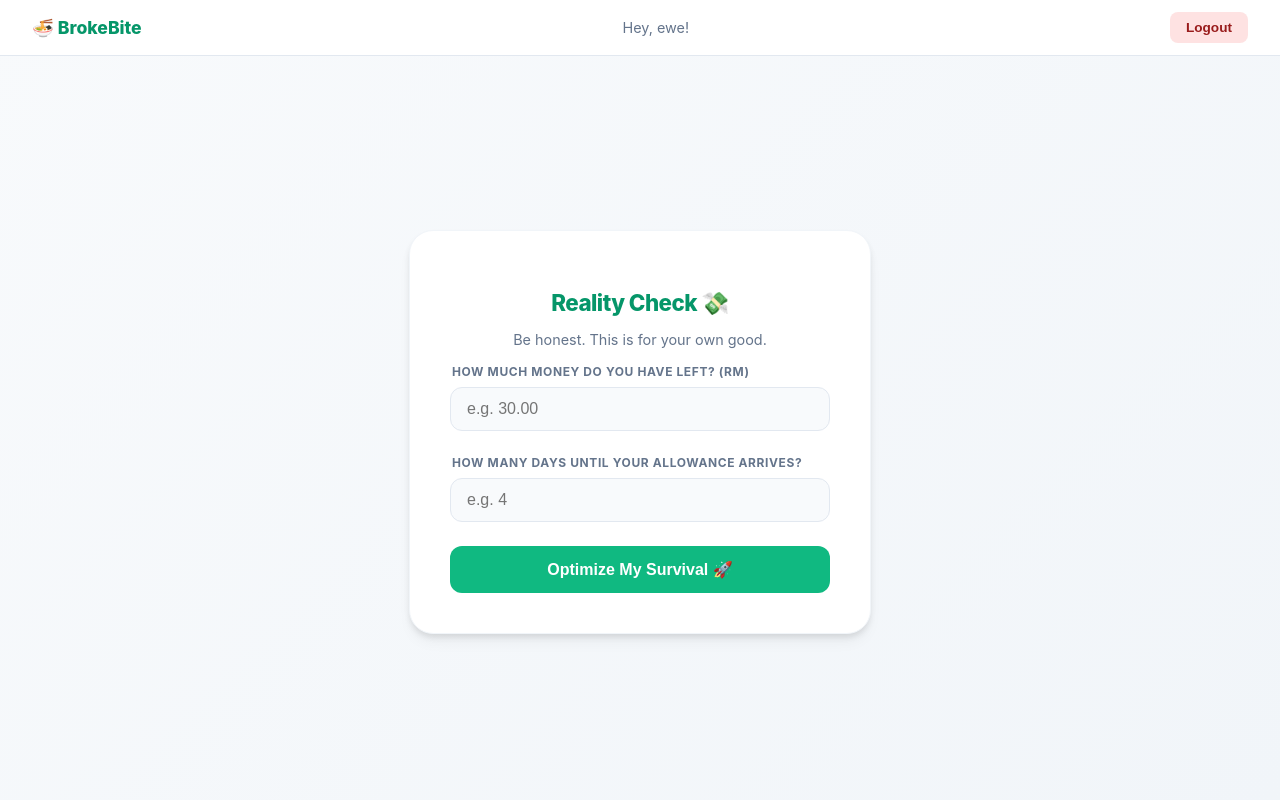
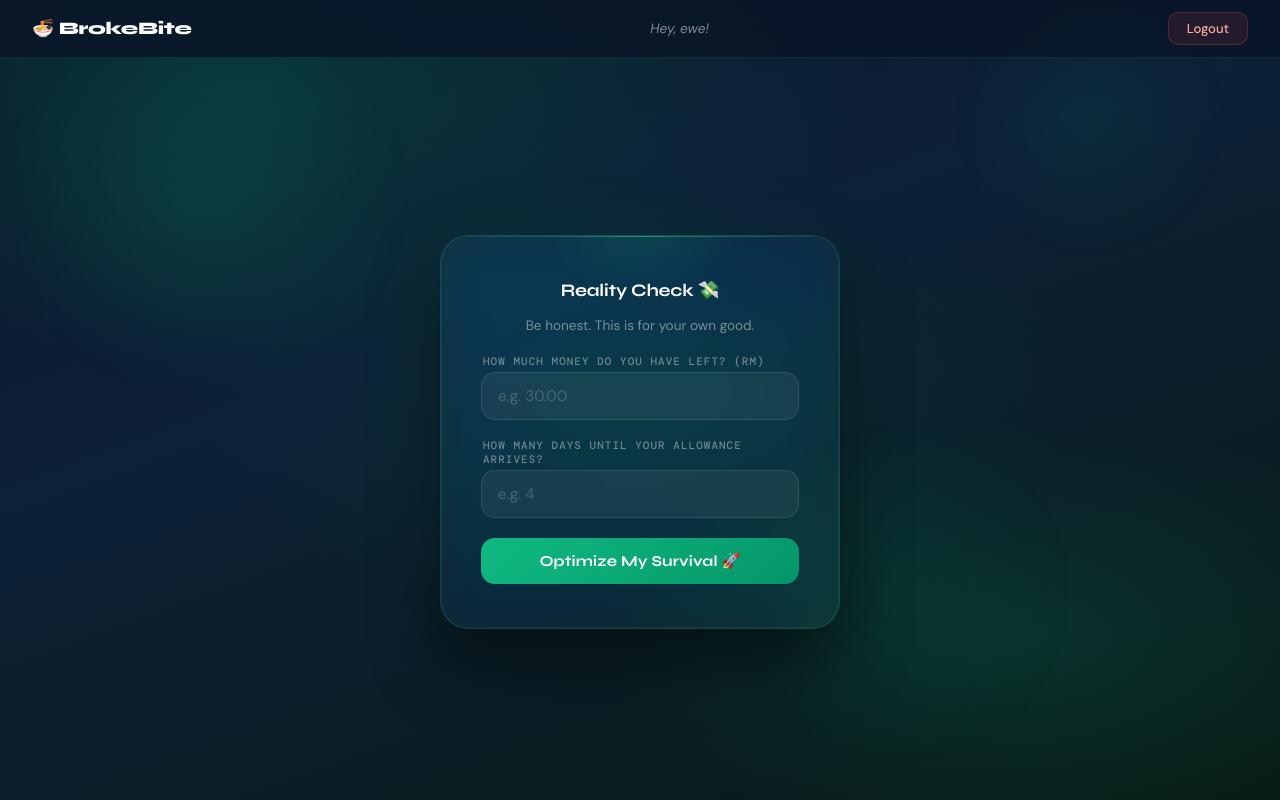
Before and after one commit to choongkarhung/GitExercise-G072, a Flask app: page /setup in a window 1280 px wide. Run offline with Flask 3, Linux system fonts and the light colour scheme; a user stored in the database is signed in.

Commit message:
Finished background.

```diff
--- a/static/style.css
+++ b/static/style.css
@@ -1,196 +1,383 @@
+@import url('https://fonts.googleapis.com/css2?family=Syne:wght@400;600;700;800&family=DM+Sans:ital,wght@0,300;0,400;0,500;1,400&family=DM+Mono:wght@400;500&display=swap');
+
+/* ── BASE ── */
+*, *::before, *::after {
+    box-sizing: border-box;
+    margin: 0;
+    padding: 0;
+}
+
+:root {
+    --green:       #059669;
+    --green-mid:   #10b981;
+    --green-light: #d1fae5;
+    --green-glow:  rgba(16, 185, 129, 0.18);
+    --red-light:   #fee2e2;
+    --red-mid:     #fca5a5;
+    --red-dark:    #991b1b;
+    --ink:         #0f172a;
+    --ink-mid:     #1e293b;
+    --ink-soft:    #64748b;
+    --border:      #e2e8f0;
+    --surface:     #f8fafc;
+    --white:       #ffffff;
+}
+
+/* ─ANIMATED BACKGROUND */
 body {
-    background: linear-gradient(135deg, #f8fafc 0%, #f1f5f9 100%);
-    font-family: -apple-system, BlinkMacSystemFont, "Segoe UI", Roboto, Helvetica, Arial, sans-serif;
+    font-family: 'DM Sans', sans-serif;
+    min-height: 100vh;
     display: flex;
     justify-content: center;
     align-items: center;
-    min-height: 100vh;
-    margin: 0;
-    color: #1e293b;
-    padding-top: 64px; /* so navbar doesn't cover content */
-    box-sizing: border-box;
+    padding-top: 64px;
+    color: var(--ink);
+    position: relative;
+    overflow-x: hidden;
+    background: #0a1628;
 }
 
-/* Brand header on login page */
+/* Deep dark base layer */
+body::before {
+    content: '';
+    position: fixed;
+    inset: 0;
+    background:
+        radial-gradient(ellipse 80% 60% at 20% 10%, rgba(5, 150, 105, 0.22) 0%, transparent 60%),
+        radial-gradient(ellipse 60% 50% at 80% 80%, rgba(16, 185, 129, 0.14) 0%, transparent 55%),
+        radial-gradient(ellipse 50% 40% at 50% 50%, rgba(6, 78, 59, 0.3) 0%, transparent 70%),
+        linear-gradient(160deg, #0a1628 0%, #0d2137 40%, #071a14 100%);
+    z-index: -2;
+}
+
+/* Floating orbs layer */
+body::after {
+    content: '';
+    position: fixed;
+    inset: 0;
+    background:
+        radial-gradient(circle 300px at 15% 25%, rgba(16, 185, 129, 0.12) 0%, transparent 70%),
+        radial-gradient(circle 200px at 85% 15%, rgba(5, 150, 105, 0.1) 0%, transparent 70%),
+        radial-gradient(circle 250px at 70% 75%, rgba(6, 95, 70, 0.15) 0%, transparent 70%);
+    z-index: -1;
+    animation: orb-drift 12s ease-in-out infinite alternate;
+}
+
+@keyframes orb-drift {
+    0%   { transform: translate(0, 0) scale(1); }
+    33%  { transform: translate(-20px, 15px) scale(1.05); }
+    66%  { transform: translate(15px, -10px) scale(0.97); }
+    100% { transform: translate(-10px, 20px) scale(1.03); }
+}
+
+.grid-overlay {
+    position: fixed;
+    inset: 0;
+    z-index: -1;
+    background-image: radial-gradient(circle, rgba(16, 185, 129, 0.08) 1px, transparent 1px);
+    background-size: 32px 32px;
+    pointer-events: none;
+}
+
+.container {
+    background: rgba(255, 255, 255, 0.04);
+    backdrop-filter: blur(24px) saturate(180%);
+    -webkit-backdrop-filter: blur(24px) saturate(180%);
+    padding: 44px 40px;
+    border-radius: 28px;
+    border: 1px solid rgba(16, 185, 129, 0.2);
+    box-shadow:
+        0 0 0 1px rgba(255,255,255,0.04) inset,
+        0 32px 64px rgba(0,0,0,0.5),
+        0 0 80px rgba(16, 185, 129, 0.06);
+    width: 400px;
+    text-align: center;
+    position: relative;
+    overflow: hidden;
+    animation: card-in 0.6s cubic-bezier(0.16, 1, 0.3, 1) both;
+}
+
+@keyframes card-in {
+    from { opacity: 0; transform: translateY(24px) scale(0.97); }
+    to   { opacity: 1; transform: translateY(0) scale(1); }
+}
+
+.container::before {
+    content: '';
+    position: absolute;
+    top: 0; left: 0; right: 0;
+    height: 1px;
+    background: linear-gradient(90deg,
+        transparent 0%,
+        rgba(16, 185, 129, 0.6) 30%,
+        rgba(52, 211, 153, 0.9) 50%,
+        rgba(16, 185, 129, 0.6) 70%,
+        transparent 100%);
+    animation: shimmer 3s ease-in-out infinite;
+}
+
+@keyframes shimmer {
+    0%, 100% { opacity: 0.4; }
+    50%       { opacity: 1; }
+}
+
+.container::after {
+    content: '';
+    position: absolute;
+    top: -60px; left: 50%;
+    transform: translateX(-50%);
+    width: 200px; height: 120px;
+    background: radial-gradient(ellipse, rgba(16, 185, 129, 0.12) 0%, transparent 70%);
+    pointer-events: none;
+}
+
+/* ── BRAND ── */
 .brand {
-    margin-bottom: 24px;
+    margin-bottom: 28px;
+    position: relative;
+    z-index: 1;
 }
 
 .brand h1 {
+    font-family: 'Syne', sans-serif;
     font-size: 2rem;
     font-weight: 800;
-    color: #059669;
-    margin: 0;
+    color: var(--white);
+    margin: 0 0 4px;
+    letter-spacing: -0.03em;
+    text-shadow: 0 0 40px rgba(16, 185, 129, 0.5);
+}
+
+.brand h1 span {
+    color: var(--green-mid);
 }
 
 .brand-sub {
-    font-size: 0.85rem;
-    color: #64748b;
-    margin-top: 4px;
+    font-size: 0.82rem;
+    color: rgba(255,255,255,0.45);
+    letter-spacing: 0.02em;
 }
 
-.container {
-    background: #ffffff;
-    padding: 40px;
-    border-radius: 24px;
-    box-shadow: 0 4px 6px -1px rgba(0,0,0,0.1), 0 10px 15px -3px rgba(0,0,0,0.05);
-    width: 380px;
-    text-align: center;
-    border: 1px solid #f1f5f9;
+/* ── HEADINGS ── */
+h2 {
+    font-family: 'Syne', sans-serif;
+    color: var(--white);
+    font-weight: 700;
+    font-size: 1.1rem;
+    margin-bottom: 16px;
+    letter-spacing: -0.01em;
 }
 
 .subtitle {
-    font-size: 0.9rem;
-    color: #64748b;
-    margin-bottom: 16px;
-}
-
-h2 {
-    color: #059669;
-    font-weight: 800;
-    font-size: 1.4rem;
-    margin-bottom: 8px;
-    letter-spacing: -0.025em;
+    font-size: 0.85rem;
+    color: rgba(255,255,255,0.45);
+    margin-bottom: 20px;
 }
 
 hr {
     border: none;
-    border-top: 1px solid #e2e8f0;
+    border-top: 1px solid rgba(255,255,255,0.08);
     margin: 24px 0;
 }
 
+/* ── LABELS ── */
 label {
     display: block;
     text-align: left;
-    font-size: 0.75rem;
-    font-weight: 700;
-    color: #64748b;
+    font-family: 'DM Mono', monospace;
+    font-size: 0.68rem;
+    font-weight: 500;
+    color: rgba(255,255,255,0.4);
     text-transform: uppercase;
-    letter-spacing: 0.05em;
-    margin-top: 16px;
+    letter-spacing: 0.1em;
+    margin-top: 18px;
     margin-left: 2px;
+    margin-bottom: 4px;
 }
 
+/* ── INPUTS ── */
 input {
     width: 100%;
-    box-sizing: border-box;
-    padding: 12px 16px;
-    margin: 8px 0;
-    background: #f8fafc;
-    border: 1px solid #e2e8f0;
-    border-radius: 12px;
-    font-size: 1rem;
-    color: #0f172a;
-    transition: all 0.2s ease;
+    padding: 13px 16px;
+    background: rgba(255,255,255,0.06);
+    border: 1px solid rgba(255,255,255,0.1);
+    border-radius: 14px;
+    font-family: 'DM Sans', sans-serif;
+    font-size: 0.95rem;
+    color: var(--white);
+    transition: all 0.25s ease;
+    outline: none;
+}
+
+input::placeholder {
+    color: rgba(255,255,255,0.2);
 }
 
 input:focus {
-    outline: none;
-    border-color: #10b981;
-    background: #ffffff;
-    box-shadow: 0 0 0 4px rgba(16, 185, 129, 0.1);
+    border-color: rgba(16, 185, 129, 0.6);
+    background: rgba(16, 185, 129, 0.07);
+    box-shadow: 0 0 0 4px rgba(16, 185, 129, 0.12), 0 0 20px rgba(16, 185, 129, 0.08);
 }
 
+/* ── BUTTONS ── */
 button {
     width: 100%;
     padding: 14px;
-    margin-top: 16px;
-    background-color: #10b981;
+    margin-top: 20px;
+    background: linear-gradient(135deg, #10b981 0%, #059669 100%);
     color: white;
     border: none;
-    border-radius: 12px;
-    font-size: 1rem;
+    border-radius: 14px;
+    font-family: 'Syne', sans-serif;
+    font-size: 0.95rem;
     font-weight: 700;
     cursor: pointer;
-    transition: all 0.2s ease;
+    transition: all 0.25s ease;
+    position: relative;
+    overflow: hidden;
+    letter-spacing: 0.01em;
+}
+
+button::before {
+    content: '';
+    position: absolute;
+    top: 0; left: -100%;
+    width: 100%; height: 100%;
+    background: linear-gradient(90deg, transparent, rgba(255,255,255,0.15), transparent);
+    transition: left 0.5s ease;
+}
+
+button:hover::before {
+    left: 100%;
 }
 
 button:hover {
-    background-color: #059669;
-    transform: translateY(-1px);
-    box-shadow: 0 4px 12px rgba(16, 185, 129, 0.2);
+    transform: translateY(-2px);
+    box-shadow: 0 8px 24px rgba(16, 185, 129, 0.35), 0 0 40px rgba(16, 185, 129, 0.15);
 }
 
-/* Register button slightly different so it's visually distinct */
+button:active {
+    transform: translateY(0);
+}
+
+/* Register button — outlined style */
 .btn-register {
-    background-color: #f1f5f9;
-    color: #059669;
-    border: 2px solid #10b981;
+    background: transparent;
+    border: 1px solid rgba(16, 185, 129, 0.5);
+    color: var(--green-mid);
 }
 
 .btn-register:hover {
-    background-color: #10b981;
-    color: white;
+    background: rgba(16, 185, 129, 0.1);
+    border-color: var(--green-mid);
+    box-shadow: 0 8px 24px rgba(16, 185, 129, 0.15);
 }
 
-/* Message box for success/error feedback */
-.hidden {
-    display: none;
-}
+/* ── MESSAGE BOX ── */
+.hidden { display: none; }
 
 .success {
     display: block;
-    background: #d1fae5;
-    color: #065f46;
-    border: 1px solid #6ee7b7;
-    border-radius: 10px;
+    background: rgba(16, 185, 129, 0.12);
+    color: #6ee7b7;
+    border: 1px solid rgba(16, 185, 129, 0.3);
+    border-radius: 12px;
     padding: 10px 14px;
     margin-bottom: 16px;
-    font-size: 0.875rem;
+    font-size: 0.85rem;
     font-weight: 500;
+    text-align: left;
+    animation: msg-in 0.3s ease both;
 }
 
 .error {
     display: block;
-    background: #fee2e2;
-    color: #991b1b;
-    border: 1px solid #fca5a5;
-    border-radius: 10px;
+    background: rgba(239, 68, 68, 0.1);
+    color: #fca5a5;
+    border: 1px solid rgba(239, 68, 68, 0.25);
+    border-radius: 12px;
     padding: 10px 14px;
     margin-bottom: 16px;
-    font-size: 0.875rem;
+    font-size: 0.85rem;
     font-weight: 500;
+    text-align: left;
+    animation: msg-in 0.3s ease both;
 }
 
-/* Navbar */
+@keyframes msg-in {
+    from { opacity: 0; transform: translateY(-6px); }
+    to   { opacity: 1; transform: translateY(0); }
+}
+
+/* ── NAVIGATION BAR ── */
 .navbar {
     position: fixed;
-    top: 0;
-    left: 0;
+    top: 0; left: 0;
     width: 100%;
-    background: #ffffff;
+    background: rgba(10, 22, 40, 0.85);
+    backdrop-filter: blur(20px);
+    -webkit-backdrop-filter: blur(20px);
     padding: 12px 32px;
     display: flex;
     justify-content: space-between;
     align-items: center;
-    border-bottom: 1px solid #e2e8f0;
+    border-bottom: 1px solid rgba(16, 185, 129, 0.15);
     box-sizing: border-box;
     z-index: 100;
 }
 
 .brand-nav {
+    font-family: 'Syne', sans-serif;
     font-size: 1.1rem;
     font-weight: 800;
-    color: #059669;
+    color: var(--white);
+    letter-spacing: -0.02em;
+}
+
+.brand-nav span {
+    color: var(--green-mid);
 }
 
 .user-greeting {
-    font-size: 0.9rem;
-    color: #64748b;
+    font-size: 0.85rem;
+    color: rgba(255,255,255,0.5);
+    font-style: italic;
 }
 
 .logout-btn {
     width: auto;
-    padding: 8px 16px;
+    padding: 7px 18px;
     margin-top: 0;
-    background: #fee2e2;
-    color: #991b1b;
-    border-radius: 8px;
-    font-size: 0.85rem;
+    background: rgba(239, 68, 68, 0.1);
+    color: #fca5a5;
+    border: 1px solid rgba(239, 68, 68, 0.25);
+    border-radius: 10px;
+    font-family: 'DM Sans', sans-serif;
+    font-size: 0.82rem;
+    font-weight: 500;
+    letter-spacing: 0;
 }
 
 .logout-btn:hover {
-    background: #fca5a5;
+    background: rgba(239, 68, 68, 0.2);
+    border-color: rgba(239, 68, 68, 0.5);
     transform: none;
     box-shadow: none;
 }
+
+/* ── FLOATING PARTICLES (purely decorative) ── */
+.particle {
+    position: fixed;
+    border-radius: 50%;
+    pointer-events: none;
+    z-index: -1;
+    animation: float-up linear infinite;
+    opacity: 0;
+}
+
+@keyframes float-up {
+    0%   { transform: translateY(100vh) scale(0); opacity: 0; }
+    10%  { opacity: 0.6; }
+    90%  { opacity: 0.2; }
+    100% { transform: translateY(-10vh) scale(1); opacity: 0; }
+}
```
